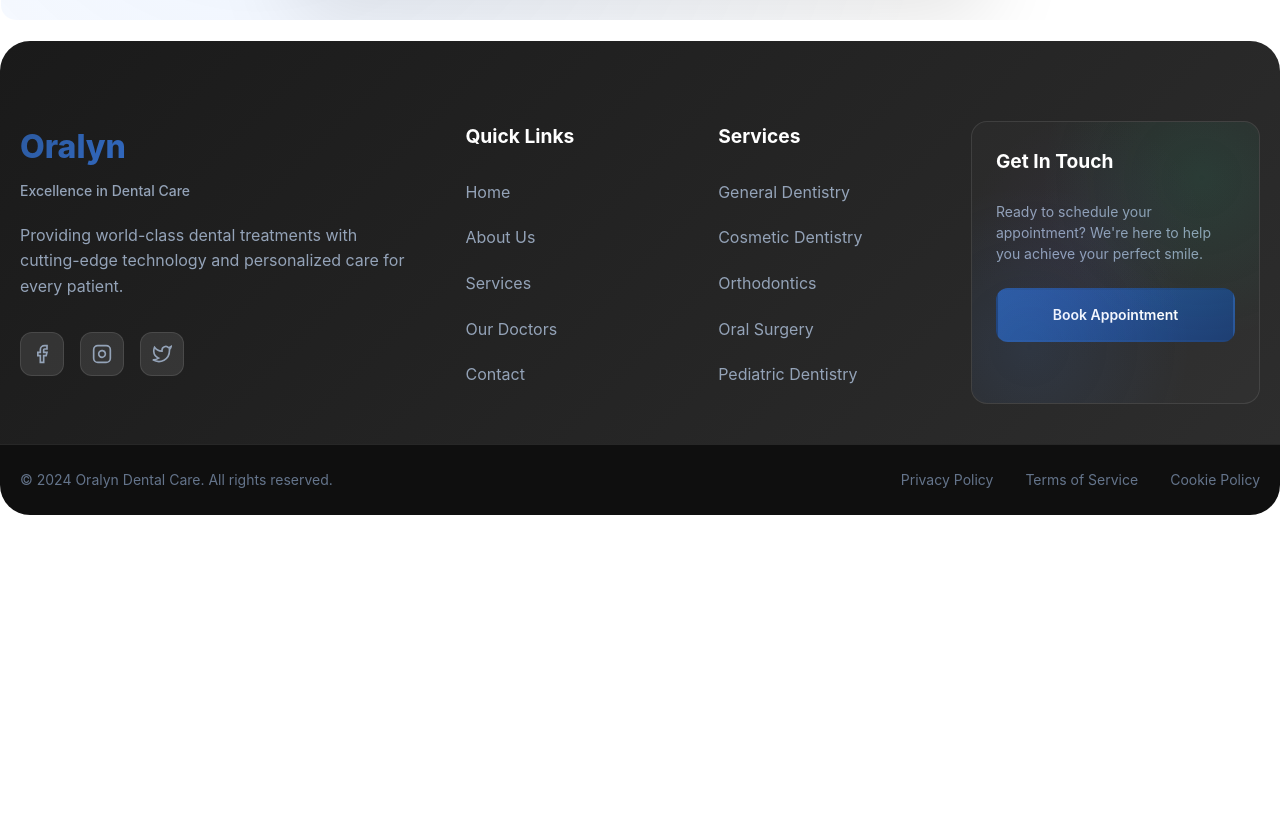
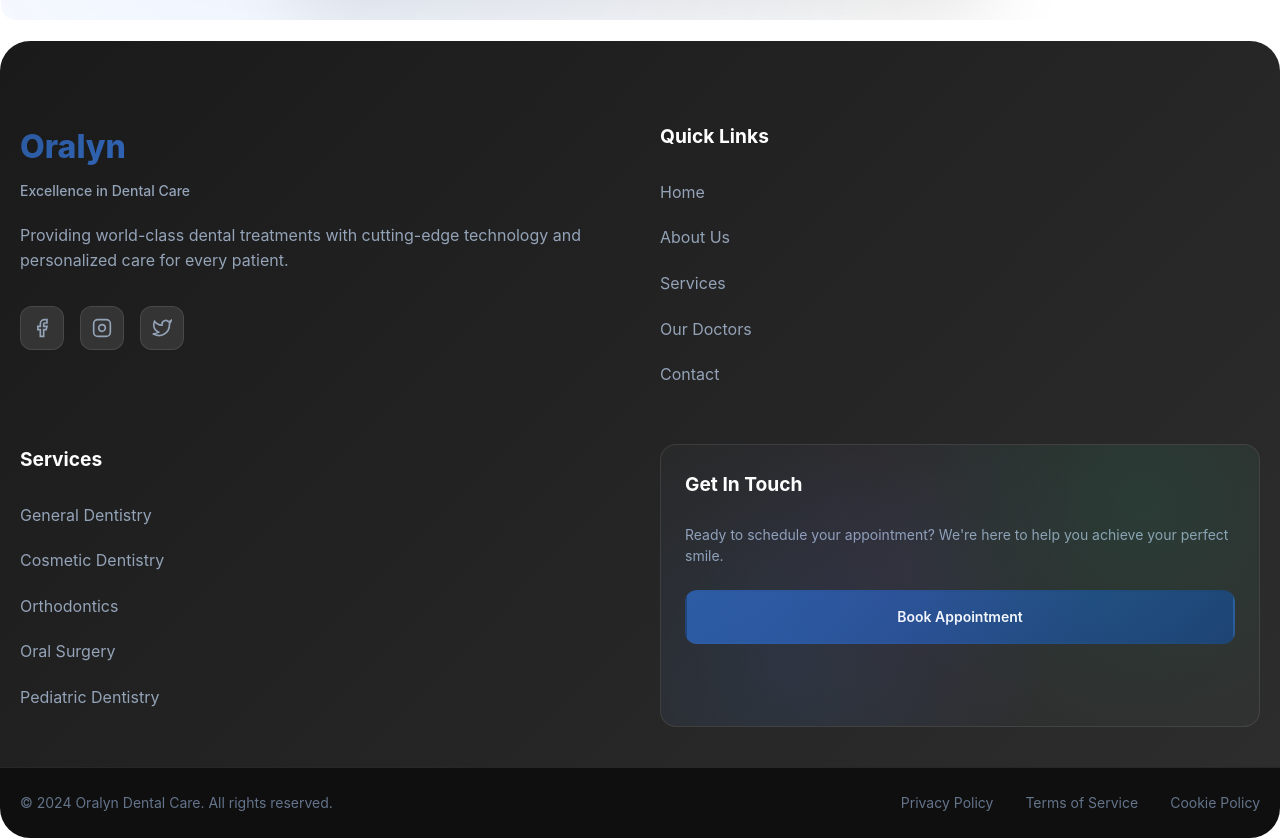
Before and after one commit to mohamed-samir-dev/Oralyn-Dental-Care, a React (Vite) app: page /contact in a window 1280 px wide. Shown: the part 1160-1998 px from the top of the page. Before the commit the page ends 1675 px from the top, so only its background shows below. Built offline with nearby package versions, Linux system fonts and the light colour scheme.

Commit message:
solve size for footer-content

```diff
--- a/src/components/Footer/Footer.css
+++ b/src/components/Footer/Footer.css
@@ -291,94 +291,11 @@
   color: var(--color-primary);
 }
 
-/*
-@media (max-width: 1024px) {
-  .footer-content {
-    grid-template-columns: 1fr 1fr;
-    gap: 40px;
-  }
 
-  .hero-content h3 {
-    font-size: 2rem;
-  }
+.footer-content {
+  grid-template-columns: 1fr 1fr;
+  gap: 40px;
 }
-
-@media (max-width: 768px) {
-  .footer-hero {
-    height: 250px;
-  }
-
-  .hero-content h3 {
-    font-size: 1.8rem;
-  }
-
-  .hero-content p {
-    font-size: 1rem;
-  }
-
-  .footer-main {
-    padding: 60px 0 30px;
-  }
-
-  .footer-content {
-    grid-template-columns: 1fr 1fr;
-    gap: 40px;
-  }
-
-  .bottom-content {
-    flex-direction: column;
-    gap: 16px;
-  }
-
-  .footer-links {
-    gap: 20px;
-    text-align: center;
-  }
-
-  .footer-section ul {
-    display: block;
-    padding: 0;
-    margin-bottom: 32px;
-  }
-}
-
-
-
-@media (max-width: 480px) {
-  .footer-hero {
-    height: 200px;
-  }
-
-  .hero-content h3 {
-    font-size: 1.5rem;
-  }
-
-  .cta-button {
-    padding: 14px 28px;
-    font-size: 14px;
-  }
-
-  .footer-content {
-    grid-template-columns: repeat(auto-fit, minmax(200px, 1fr));
-    gap: 30px;
-    text-align: center;
-  }
-
-
-  .footer-links {
-    flex-direction: column;
-    gap: 12px;
-    text-align: center;
-
-  }
-
-  .social-links {
-    justify-content: center;
-  }
-
-
-
-} */
 
 
 
```
